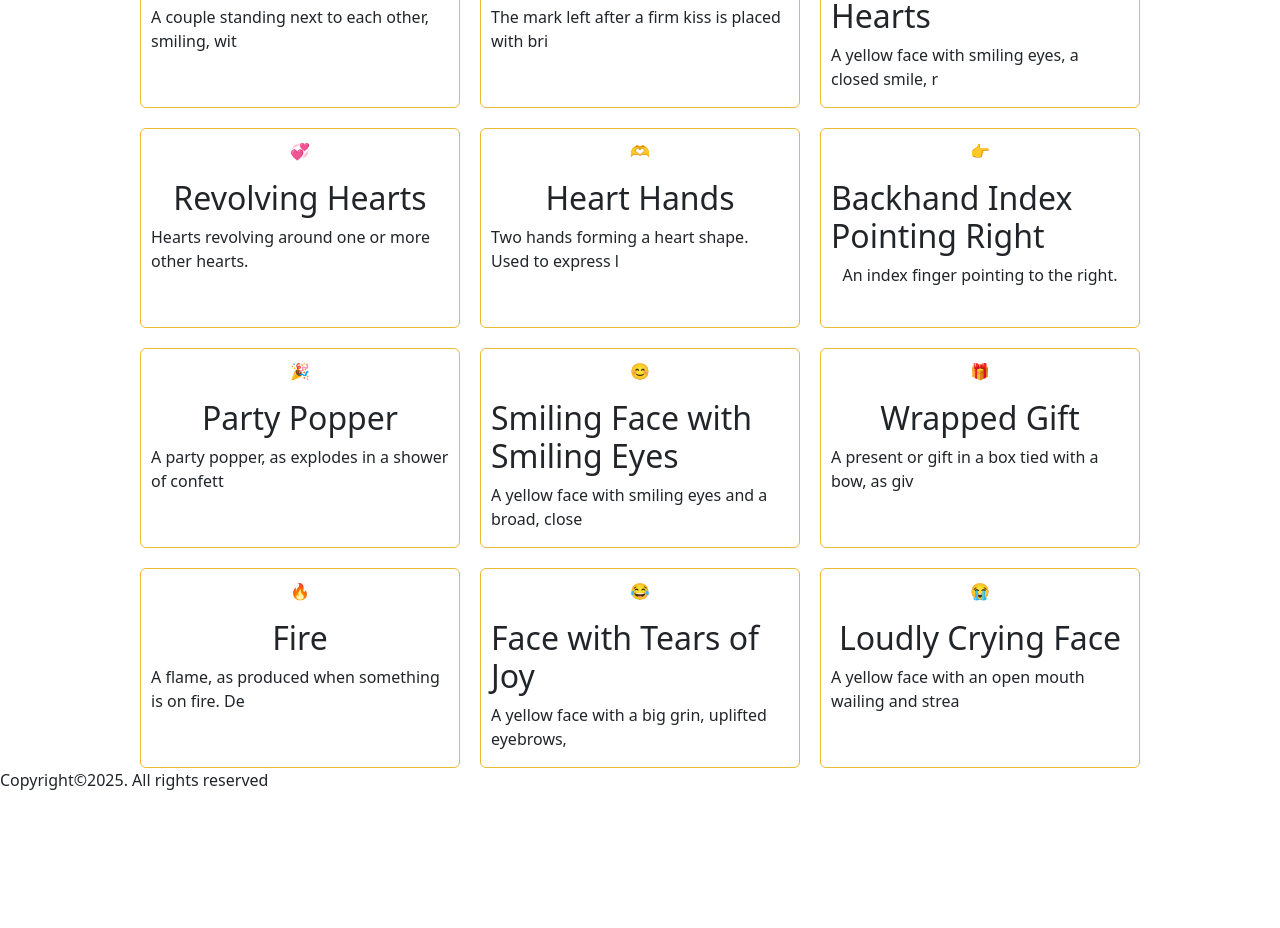
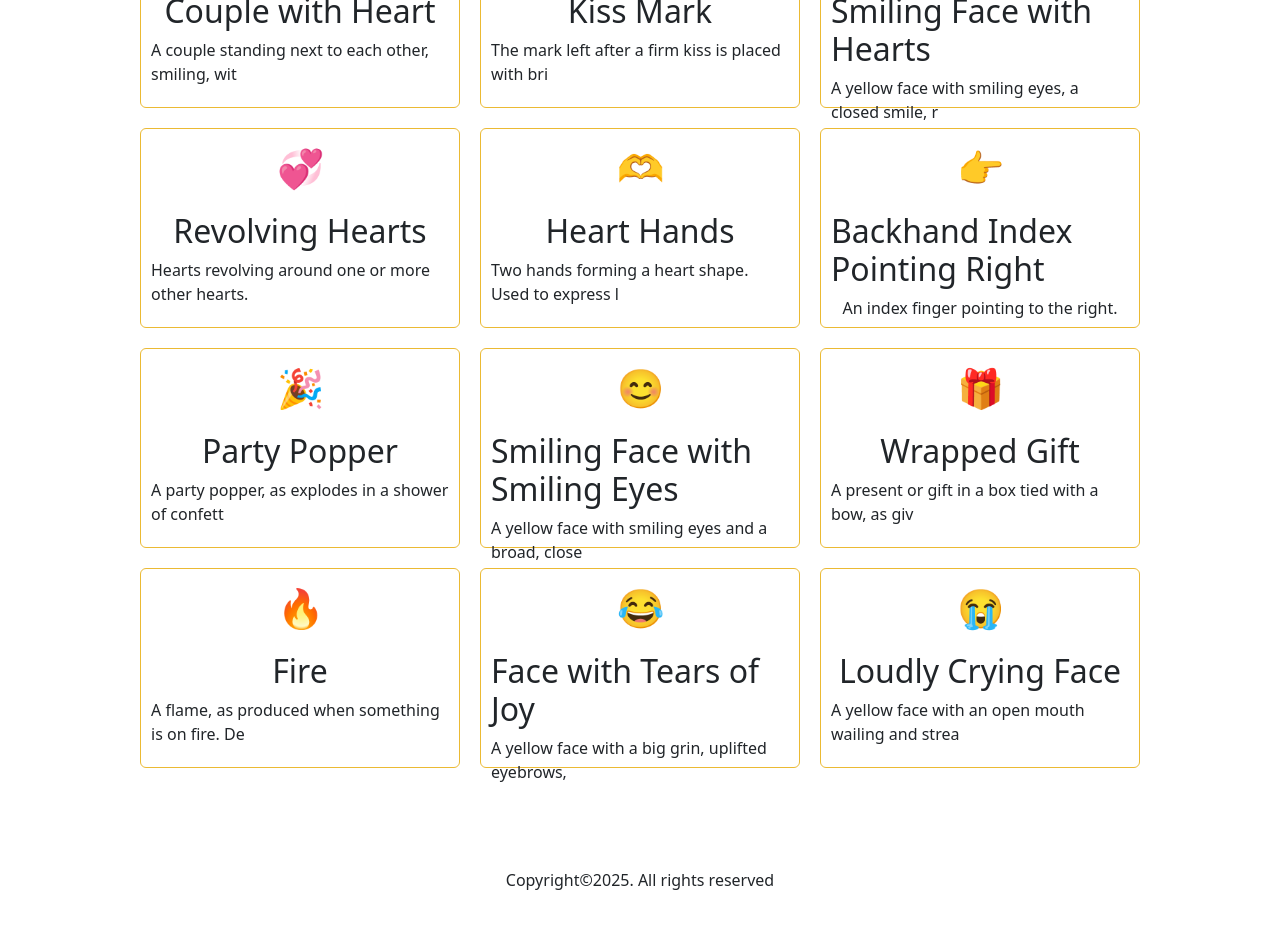
Before and after one commit to HarunaZakaria/emojipedia, a React (Vite) app: page / in a window 1280 px wide. Shown: the part 640-1568 px from the top of the page. Before the commit the page ends 1448 px from the top, so only its background shows below. Built offline with nearby package versions, Linux system fonts and the light colour scheme.

Commit message:
add footer style

```diff
--- a/src/index.css
+++ b/src/index.css
@@ -20,6 +20,14 @@
   border: 1px solid #ebba34;
   box-shadow: 0, 2px 5px rgba(0, 0, 0, 0.3);
 }
+.emoji{
+  font-size: 38px;
+}
 .emoji-name {
   font-weight: 400;
 }
+/* Footer Section */
+.footer{
+  text-align: center;
+  padding: 100px 0 20px 0;
+}
```
